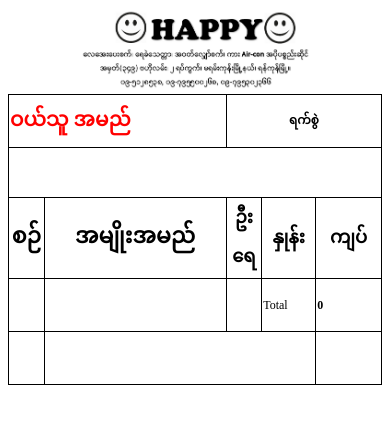
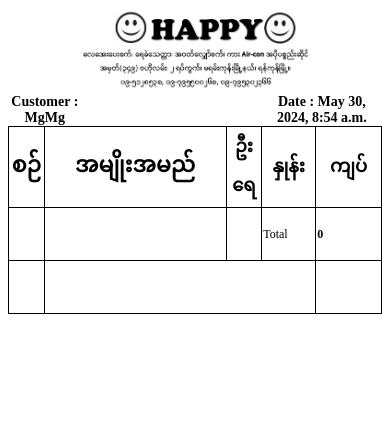
Before and after one commit to thetnaingtunerp/ajax_invoice, a Django app: page /print_preview/21/ in a window 390 px wide. Shown: the top 424 px of the page. Run offline with Django 5.2, Linux system fonts and the light colour scheme; data comes from the database, SQL or seed files in the repository; both versions use the stored data as it was after the commit.

Commit message:
print preview a4 a5

```diff
--- a/pos/templates/print_preview.html
+++ b/pos/templates/print_preview.html
@@ -79,8 +79,71 @@
     font-size : 18px;
 }
 
+.ihd{
+  display: flex;
+  flex-direction: row;
+  max-width: 100%;
+/*  background: red;*/
+  align-items: center;
+  text-align: center;
+/*  flex-wrap: wrap;*/
+}
 
 
+
+
+
+
+@media (max-width: 1366px) {
+
+.pl{
+  padding: 0px 700px 0px 0px;
+/*  background: blue;*/
+font-size: 20px;
+font-weight: bold;
+}
+.pr{
+  padding: 0px 0px 0px 200px;
+  font-size: 20px;
+font-weight: bold;
+/*  background: red;*/
+}
+
+}
+
+@media (max-width: 794px) {
+
+.pl{
+  padding: 0px 200px 0px 0px;
+ font-size: 20px;
+font-weight: bold;
+/*  background: blue;*/
+}
+.pr{
+  padding: 0px 0px 0px 200px;
+  font-size: 20px;
+font-weight: bold;
+/*  background: red;*/
+}
+
+}
+
+@media (max-width: 550px) {
+
+.pl{
+  padding: 0px 100px 0px 0px;
+  font-size: 14px;
+font-weight: bold;
+/*  background: blue;*/
+}
+.pr{
+  padding: 0px 0px 0px 80px;
+  font-size: 14px;
+font-weight: bold;
+/*  background: yellow;*/
+}
+
+}
 
   </style>
 </head>
@@ -95,16 +158,16 @@
 <img src="{{p.photo.url}}" width="100%" class="invp">
 
 
+<div class="ihd">
+  <div class="pl">Customer : {{data.customer}}</div>
+  <div class="pr">Date : {{data.created_at}}</div>
+</div>
+
+
 <div>
 <table class="table table-striped">
   <thead>
-    <tr>
-      <th colspan="2" class="cusName" style="text-align: left;">ဝယ်သူ အမည် </th>
-      <th colspan="3">ရက်စွဲ </th>
-    </tr>
-    <tr>
 
-    </tr>
     <tr>
       <th scope="col" class="srno">စဉ် </th>
       <th scope="col" class="itmname">အမျိုးအမည် </th>
```
Also changed, not shown: pos/templates/homepage.html (+6 -2 lines), pos/db.sqlite3.
